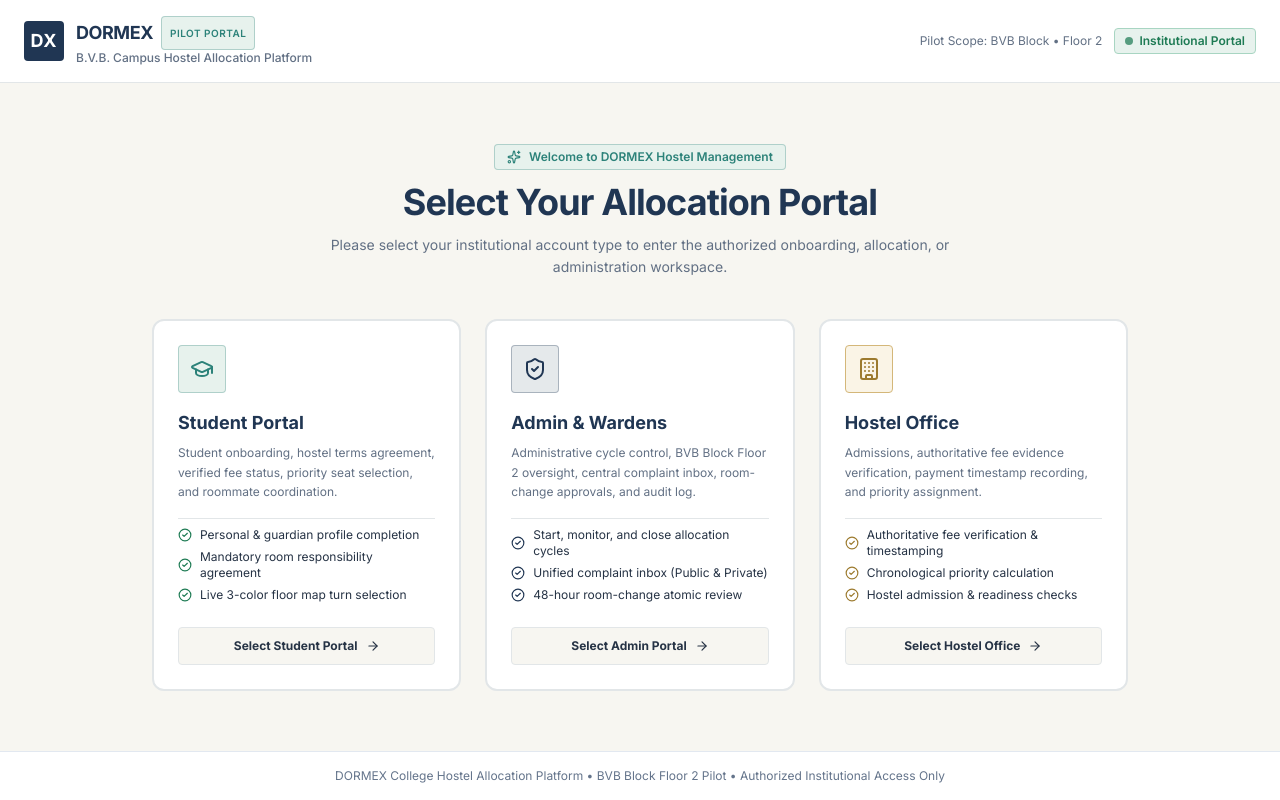
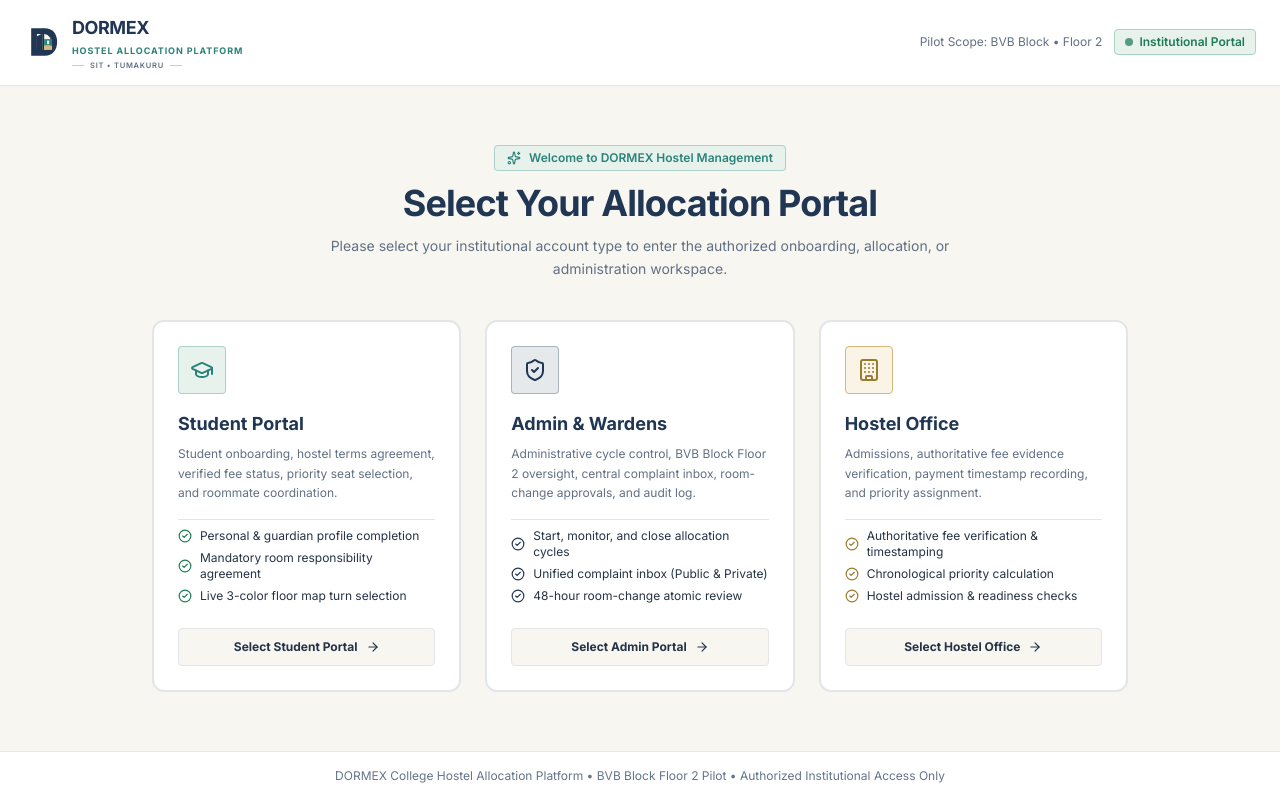
Before and after one commit to saugat2737/DORMEX, a React (Vite) app: page / in a window 1280 px wide. Built offline with nearby package versions, Linux system fonts and the light colour scheme.

Commit message:
feat(branding): implement official brand vector logo from DORMEX Hostel Brand Identity Board

```diff
--- a/src/client/components/AppLayout.tsx
+++ b/src/client/components/AppLayout.tsx
@@ -12,6 +12,7 @@ import {
   ChevronRight,
   Sparkles
 } from 'lucide-react';
+import { DormexLogo } from './DormexLogo.js';
 
 interface LayoutProps {
   currentTab: string;
@@ -34,13 +35,10 @@ export const AppLayout: React.FC<LayoutProps> = ({ currentTab, setCurrentTab, ch
       <aside className="w-full md:w-64 bg-[#203653] text-slate-200 flex flex-col justify-between shrink-0 border-r border-[#17283B]">
         <div>
           {/* Logo & System Brand matching Stitch Brand Board */}
-          <div className="p-5 border-b border-[#17283B] flex items-center space-x-3">
-            <div className="w-9 h-9 rounded bg-[#2C8279] flex items-center justify-center font-bold text-white shadow-xs text-base tracking-wider">
-              DX
-            </div>
-            <div>
-              <div className="font-bold text-white tracking-tight text-base flex items-center gap-1.5">
-                DORMEX
+          <div className="p-4 border-b border-[#17283B]">
+            <DormexLogo variant="dark" size="sm" showSubtitle={true} />
+            <div className="flex items-center justify-between mt-2.5 pt-2 border-t border-[#17283B]/80 text-[10px]">
+              <span className="text-slate-300 font-medium">B.V.B. Campus Allocation</span>
               {isDevMode ? (
                 <span className="text-[9px] font-semibold bg-[#D4B779] text-[#203653] px-1.5 py-0.5 rounded uppercase tracking-wider font-mono">
                   DEV
@@ -50,8 +48,6 @@ export const AppLayout: React.FC<LayoutProps> = ({ currentTab, setCurrentTab, ch
                   PILOT
                 </span>
               )}
-              </div>
-              <div className="text-[10px] text-slate-300 font-medium">B.V.B. Campus Allocation</div>
             </div>
           </div>
 
--- /dev/null
+++ b/src/client/components/DormexLogo.tsx
@@ -0,0 +1,133 @@
+import React from 'react';
+
+interface LogoProps {
+  variant?: 'light' | 'dark' | 'symbol-only' | 'monochrome';
+  size?: 'sm' | 'md' | 'lg' | 'xl';
+  showSubtitle?: boolean;
+  className?: string;
+}
+
+/**
+ * Authentic DORMEX Brand Symbol SVG vector
+ * Derived from official Brand Identity Board:
+ * Deep Navy D-arc (#203653) encasing architectural building structure
+ * with Teal (#2C8279) and Sandstone Gold (#D4B779) roof/room blocks.
+ */
+export const DormexSymbol: React.FC<{ size?: number; className?: string; isDark?: boolean }> = ({
+  size = 36,
+  className = '',
+  isDark = false,
+}) => {
+  return (
+    <svg
+      width={size}
+      height={size}
+      viewBox="0 0 100 100"
+      fill="none"
+      xmlns="http://www.w3.org/2000/svg"
+      className={`shrink-0 ${className}`}
+    >
+      {/* Outer D-shape arch */}
+      <path
+        d="M20 12 H58 C78 12 92 26 92 50 C92 74 78 88 58 88 H20 V12 Z"
+        fill={isDark ? '#FFFFFF' : '#203653'}
+      />
+      {/* Architectural Inner Cutout */}
+      <path
+        d="M36 28 H54 C66 28 75 37 75 50 C75 63 66 72 54 72 H36 V28 Z"
+        fill={isDark ? '#203653' : '#F7F6F1'}
+      />
+      {/* Tall High-Rise Building Tower */}
+      <path
+        d="M36 34 L52 26 V72 H36 V34 Z"
+        fill={isDark ? '#FFFFFF' : '#203653'}
+      />
+      {/* Tower side angle shadow */}
+      <path
+        d="M52 26 L56 29 V72 H52 V26 Z"
+        fill="#17283B"
+      />
+      {/* Middle Muted Teal Hostel Module */}
+      <rect
+        x="56"
+        y="42"
+        width="22"
+        height="18"
+        fill="#2C8279"
+      />
+      {/* Window Highlight in Teal Module */}
+      <rect
+        x="64"
+        y="46"
+        width="6"
+        height="10"
+        fill="#E7F2ED"
+      />
+      {/* Lower Sandstone Gold Base Block */}
+      <rect
+        x="56"
+        y="60"
+        width="22"
+        height="12"
+        fill="#D4B779"
+      />
+    </svg>
+  );
+};
+
+export const DormexLogo: React.FC<LogoProps> = ({
+  variant = 'light',
+  size = 'md',
+  showSubtitle = true,
+  className = '',
+}) => {
+  const isDark = variant === 'dark';
+
+  // Dimension scaling
+  const symbolSize = size === 'sm' ? 28 : size === 'md' ? 36 : size === 'lg' ? 44 : 54;
+  const titleSize = size === 'sm' ? 'text-sm' : size === 'md' ? 'text-lg' : size === 'lg' ? 'text-xl' : 'text-2xl';
+  const subtitleSize = size === 'sm' ? 'text-[8px]' : size === 'md' ? 'text-[9px]' : 'text-[10px]';
+
+  if (variant === 'symbol-only') {
+    return <DormexSymbol size={symbolSize} className={className} isDark={isDark} />;
+  }
+
+  return (
+    <div className={`flex items-center gap-3 select-none ${className}`}>
+      <DormexSymbol size={symbolSize} isDark={isDark} />
+      <div className="flex flex-col">
+        <div className="flex items-center gap-2 leading-none">
+          <span
+            className={`font-black tracking-tight font-sans ${titleSize} ${
+              isDark ? 'text-white' : 'text-[#203653]'
+            }`}
+          >
+            DORMEX
+          </span>
+        </div>
+        {showSubtitle && (
+          <div className="mt-0.5">
+            <span
+              className={`block font-bold tracking-widest uppercase ${subtitleSize} ${
+                isDark ? 'text-[#84d5ca]' : 'text-[#2C8279]'
+              }`}
+            >
+              HOSTEL ALLOCATION PLATFORM
+            </span>
+            <div className="flex items-center gap-1.5 mt-0.5">
+              <span className="h-[0.5px] w-3 bg-[#D4B779] opacity-75" />
+              <span
+                className={`font-semibold tracking-widest uppercase text-[7.5px] ${
+                  isDark ? 'text-slate-300' : 'text-[#627084]'
+                }`}
+              >
+                SIT • TUMAKURU
+              </span>
+              <span className="h-[0.5px] w-3 bg-[#D4B779] opacity-75" />
+            </div>
+          </div>
+        )}
+      </div>
+    </div>
+  );
+};
--- a/src/client/components/PortalSelectionView.tsx
+++ b/src/client/components/PortalSelectionView.tsx
@@ -11,6 +11,7 @@ import {
   Sparkles,
   School
 } from 'lucide-react';
+import { DormexLogo } from './DormexLogo.js';
 
 export const PortalSelectionView: React.FC = () => {
   const { login, isDevMode } = useAuth();
@@ -39,21 +40,8 @@ export const PortalSelectionView: React.FC = () => {
   return (
     <div className="min-h-screen bg-[#F7F6F1] flex flex-col justify-between font-sans">
       {/* Top Header */}
-      <header className="bg-white border-b border-[#E2E6E8] px-6 py-4 flex items-center justify-between">
-        <div className="flex items-center space-x-3">
-          <div className="w-10 h-10 rounded bg-[#203653] flex items-center justify-center font-bold text-white shadow-xs text-lg tracking-wider">
-            DX
-          </div>
-          <div>
-            <div className="font-bold text-[#203653] tracking-tight text-lg flex items-center gap-2">
-              DORMEX
-              <span className="text-[10px] font-semibold bg-[#E7F2ED] text-[#2C8279] border border-[#2C8279]/30 px-2 py-0.5 rounded uppercase tracking-wider">
-                Pilot Portal
-              </span>
-            </div>
-            <div className="text-xs text-[#627084] font-medium">B.V.B. Campus Hostel Allocation Platform</div>
-          </div>
-        </div>
+      <header className="bg-white border-b border-[#E2E6E8] px-6 py-3.5 flex items-center justify-between">
+        <DormexLogo variant="light" size="md" showSubtitle={true} />
 
         <div className="flex items-center gap-3">
           <span className="text-xs text-[#627084] hidden sm:inline">Pilot Scope: BVB Block • Floor 2</span>
```
Also changed, not shown: 1 other file (tests, documents, lock files or other folders). Lines whose indentation alone changed are shown as unchanged.
